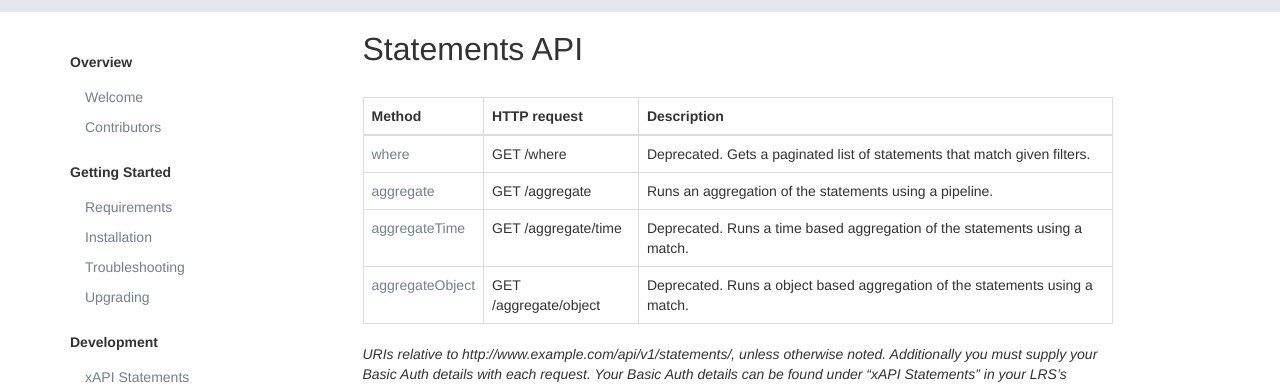
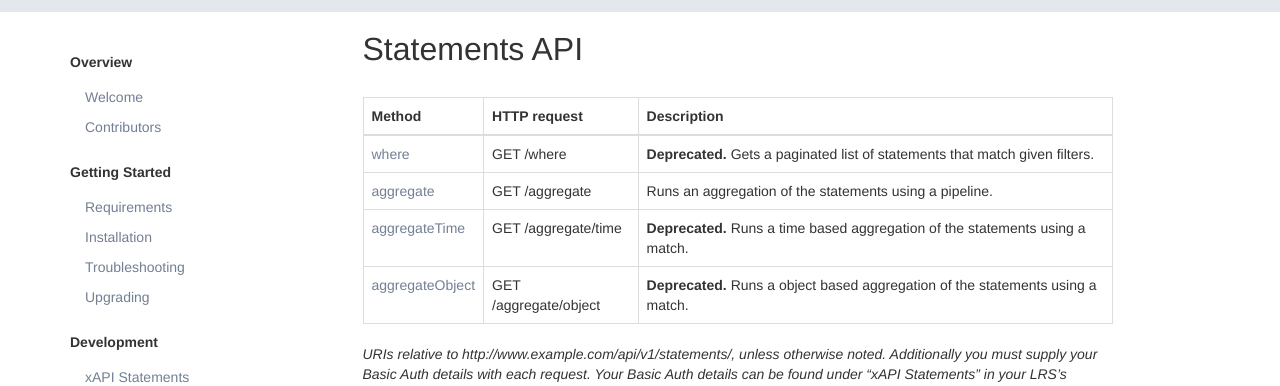
Before and after one commit to LearningLocker/docs, a Jekyll site: the page built from statements_api.md, in a window 1280 px wide and 900 px high. Shown: the part 200-586 px from the top of the window. Built offline with Jekyll 4.4.1, drawn with Linux system fonts in a browser that asks for light colours; nearby versions of some CDN libraries.

Commit message:
Bolds deprecation.

```diff
--- a/statements_api.md
+++ b/statements_api.md
@@ -5,10 +5,10 @@
 
 Method | HTTP request | Description
 --- | --- | ---
-[where](#where) | GET /where | Deprecated. Gets a paginated list of statements that match given filters.
+[where](#where) | GET /where | **Deprecated.** Gets a paginated list of statements that match given filters.
 [aggregate](#aggregate) | GET /aggregate | Runs an aggregation of the statements using a pipeline.
-[aggregateTime](#aggregatetime) | GET /aggregate/time | Deprecated. Runs a time based aggregation of the statements using a match.
-[aggregateObject](#aggregateobject) | GET /aggregate/object | Deprecated. Runs a object based aggregation of the statements using a match.
+[aggregateTime](#aggregatetime) | GET /aggregate/time | **Deprecated.** Runs a time based aggregation of the statements using a match.
+[aggregateObject](#aggregateobject) | GET /aggregate/object | **Deprecated.** Runs a object based aggregation of the statements using a match.
 
 *URIs relative to http://www.example.com/api/v1/statements/, unless otherwise noted. Additionally you must supply your Basic Auth details with each request. Your Basic Auth details can be found under "xAPI Statements" in your LRS's settings.*
 
```
